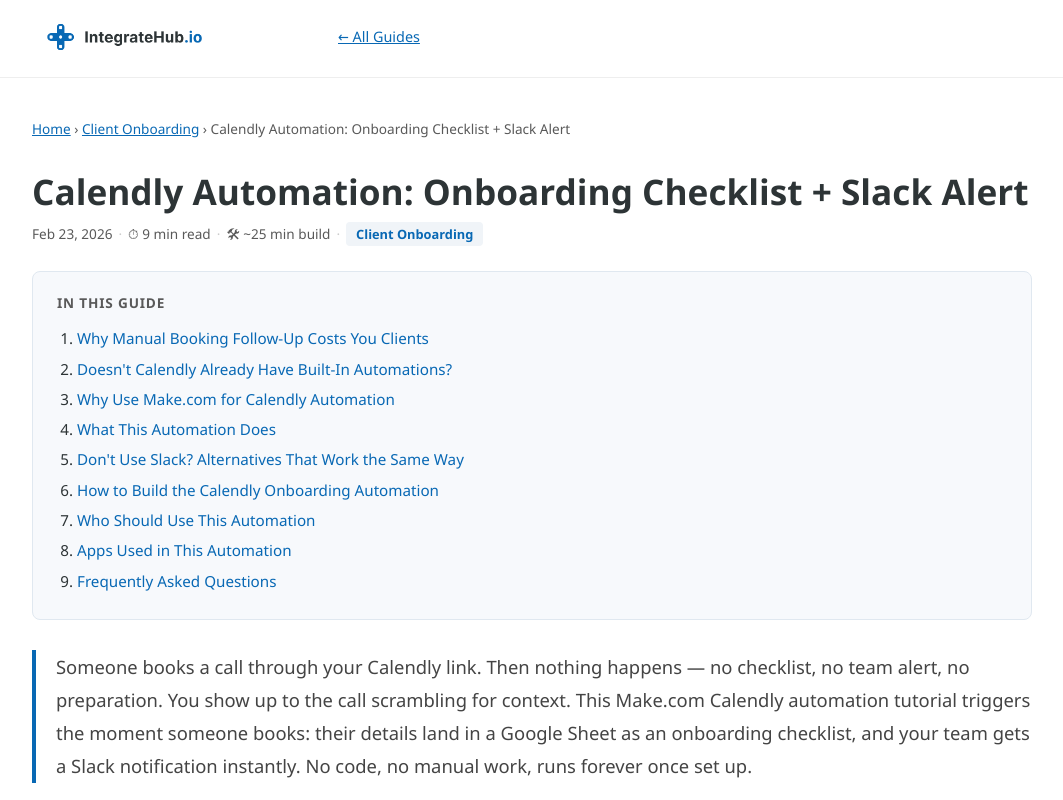
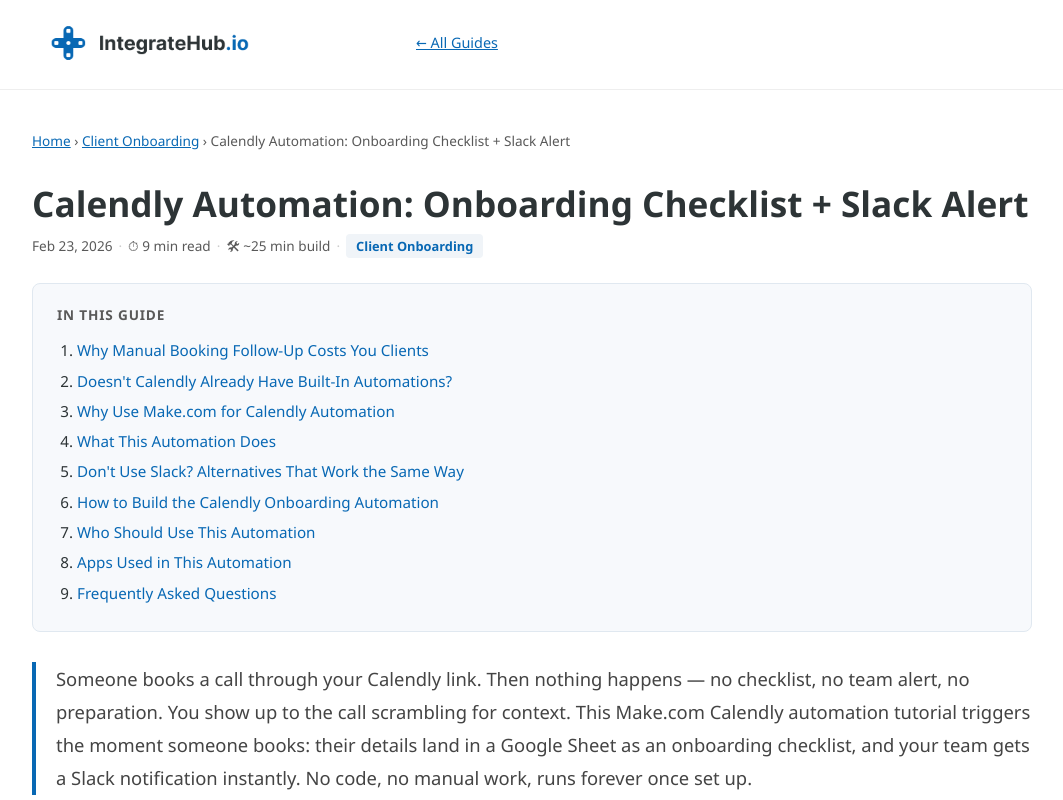
Before and after one commit to maykelele/integratehub, a plain HTML site: page public/calendly-booking-onboarding-checklist-automation.html in a window 1280 px wide. Shown: the top 800 px of the page, without its empty margins (108-1171 px from the left). Drawn offline with Linux system fonts and the light colour scheme.

Commit message:
Designe update 7

```diff
--- a/public/calendly-booking-onboarding-checklist-automation.html
+++ b/public/calendly-booking-onboarding-checklist-automation.html
@@ -217,7 +217,7 @@
             z-index: 100;
         }
         .logo { display: flex; align-items: center; text-decoration: none; }
-        .logo img { height: 44px; width: auto; }
+        .logo img { height: 56px; width: auto; }
         .back-link { font-size: 0.9rem; color: var(--accent); text-decoration: underline; display: flex; align-items: center; gap: 4px; }
         .back-link:hover { text-decoration: underline; }
 
```
Also changed, not shown: public/facebook-instagram-leads-google-sheets-automation.html (+1 -1 lines), public/google-forms-airtable-client-crm-automation.html (+1 -1 lines), public/index.html (+1 -1 lines), public/lead-follow-up-slack-reminder-automation.html (+1 -1 lines), public/make-com-free-plan-what-you-can-build.html (+1 -1 lines), public/make-com-vs-n8n-small-business.html (+1 -1 lines), public/multi-source-lead-tracking-google-sheets-automation.html (+1 -1 lines), public/stripe-new-customer-airtable-tracker-automation.html (+1 -1 lines), public/stripe-payment-failed-automation.html (+1 -1 lines), public/stripe-subscription-cancelled-automation.html (+1 -1 lines), public/typeform-client-intake-google-sheets-automation.html (+1 -1 lines), public/typeform-welcome-email-google-drive-automation.html (+1 -1 lines), public/zapier-too-expensive-make-com-alternative.html (+1 -1 lines), templates/template.html (+1 -1 lines).
